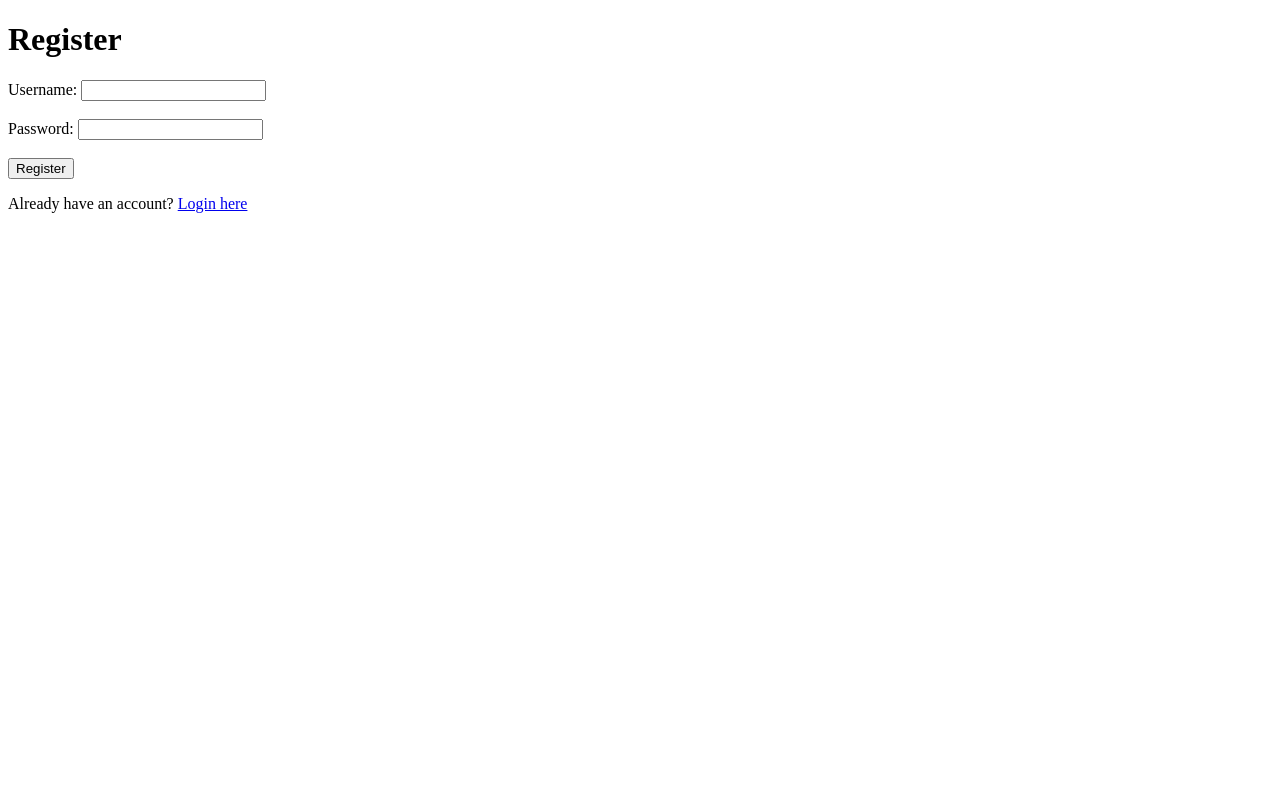
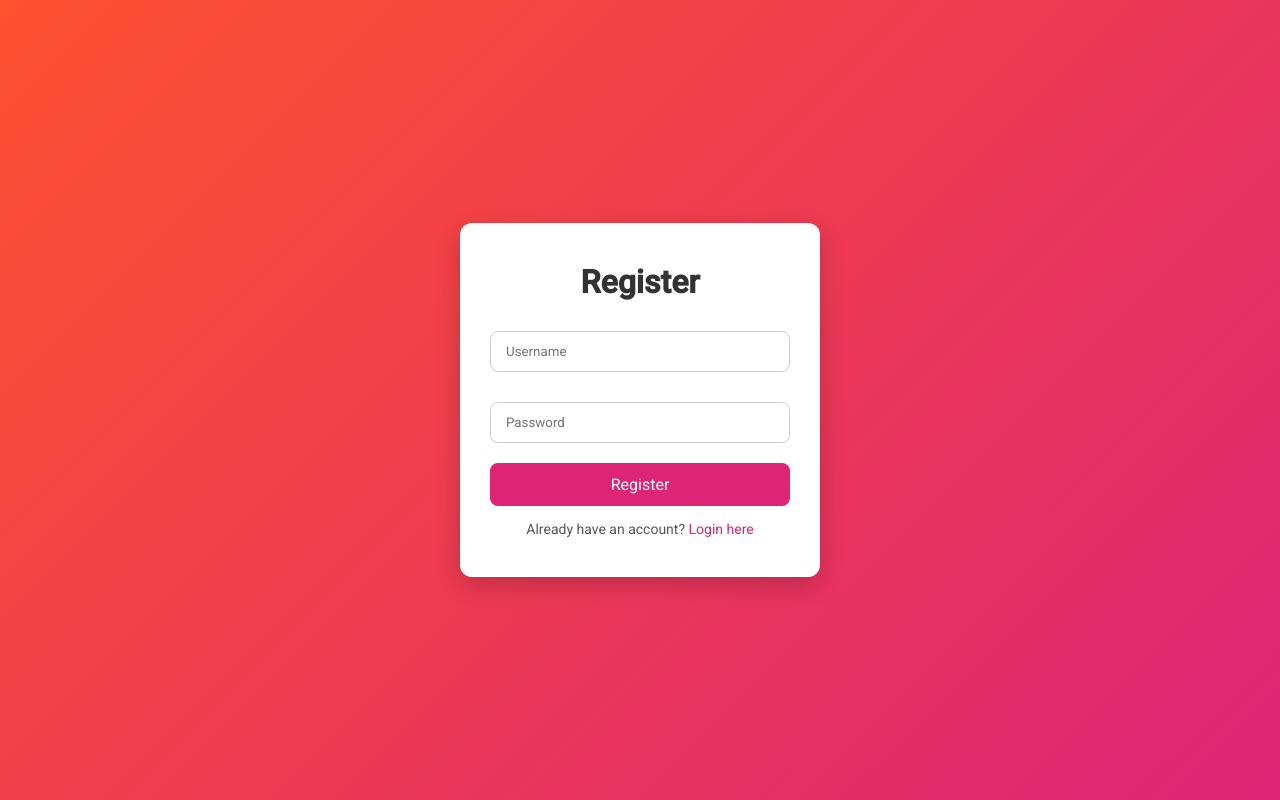
Before and after one commit to thegem99/basic_web, a Flask app: page /register in a window 1280 px wide. Run offline with Flask 3, Linux system fonts and the light colour scheme; some libraries are stand-ins or nearby versions.

Commit message:
Update register.html

```diff
--- a/templates/register.html
+++ b/templates/register.html
@@ -1,21 +1,40 @@
 <!DOCTYPE html>
-<html>
+<html lang="en">
 <head>
-    <title>Register</title>
+  <meta charset="UTF-8">
+  <meta name="viewport" content="width=device-width, initial-scale=1.0">
+  <title>Register</title>
+  <link href="https://fonts.googleapis.com/css2?family=Roboto:wght@400;500&display=swap" rel="stylesheet">
+  <style>
+    * { margin:0; padding:0; box-sizing:border-box; font-family: 'Roboto', sans-serif; }
+    body { height: 100vh; display: flex; justify-content: center; align-items: center; background: linear-gradient(135deg, #ff512f, #dd2476); }
+    .card { background: #fff; padding: 40px 30px; border-radius: 12px; box-shadow: 0 8px 25px rgba(0,0,0,0.2); width: 360px; text-align: center; animation: fadeIn 0.8s ease-in-out; }
+    @keyframes fadeIn { from {opacity:0; transform: translateY(-20px);} to {opacity:1; transform: translateY(0);} }
+    h1 { margin-bottom: 20px; color: #333; }
+    input { width: 100%; padding: 12px 15px; margin: 10px 0 20px 0; border: 1px solid #ccc; border-radius: 8px; transition: 0.3s; }
+    input:focus { border-color: #dd2476; outline: none; box-shadow: 0 0 5px rgba(221,36,118,0.5); }
+    button { width: 100%; padding: 12px; background: #dd2476; color: #fff; border: none; border-radius: 8px; font-size: 16px; cursor: pointer; transition: 0.3s; }
+    button:hover { background: #c21f69; }
+    .footer { margin-top: 15px; font-size: 14px; color: #555; }
+    .footer a { color: #dd2476; text-decoration: none; transition: 0.3s; }
+    .footer a:hover { text-decoration: underline; }
+    .flash { color: red; margin-bottom: 10px; }
+  </style>
 </head>
 <body>
+  <div class="card">
     <h1>Register</h1>
     {% with messages = get_flashed_messages(with_categories=true) %}
       {% for category, message in messages %}
-        <p style="color:red">{{ message }}</p>
+        <div class="flash">{{ message }}</div>
       {% endfor %}
     {% endwith %}
-
     <form method="POST">
-        Username: <input type="text" name="username" required><br><br>
-        Password: <input type="password" name="password" required><br><br>
-        <button type="submit">Register</button>
+      <input type="text" name="username" placeholder="Username" required>
+      <input type="password" name="password" placeholder="Password" required>
+      <button type="submit">Register</button>
     </form>
-    <p>Already have an account? <a href="{{ url_for('login') }}">Login here</a></p>
+    <div class="footer">Already have an account? <a href="{{ url_for('login') }}">Login here</a></div>
+  </div>
 </body>
 </html>
```
